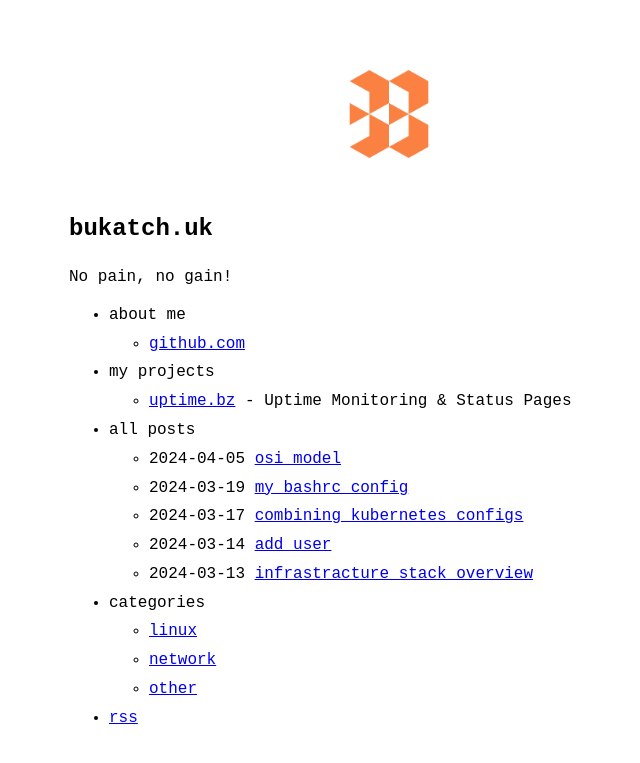
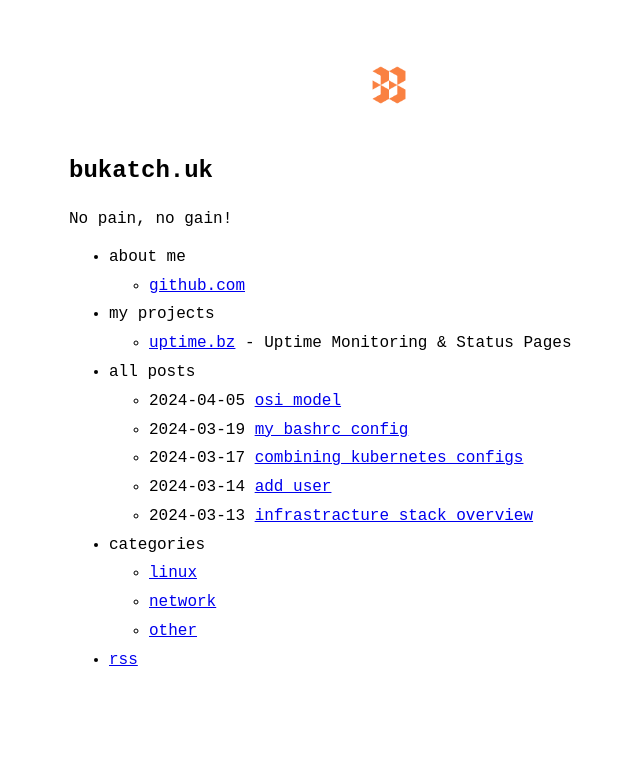
Before and after one commit to olegbukatchuk/bukatch.uk, a Jekyll site: the page built from index.md, in a window 1280 px wide. Shown: the top 763 px of the page, without its empty margins (251-891 px from the left). Built offline with Jekyll 4.4.1, drawn with Linux system fonts in a browser that asks for light colours.

Commit message:
resize logo

```diff
--- a/_layouts/home.html
+++ b/_layouts/home.html
@@ -2,7 +2,7 @@
 layout: default
 ---
 <header>
-  <img src="/logo.png" alt="{{ site.title }}" width="100" height="100"/> <h2>{{ site.title }}</h2>
+  <img src="/logo.png" alt="{{ site.title }}" width="42" height="42"/> <h2>{{ site.title }}</h2>
   {%-if site.theme_config.show_description-%}
     <p>{{ site.description }}</p>
   {%-endif-%}
```
